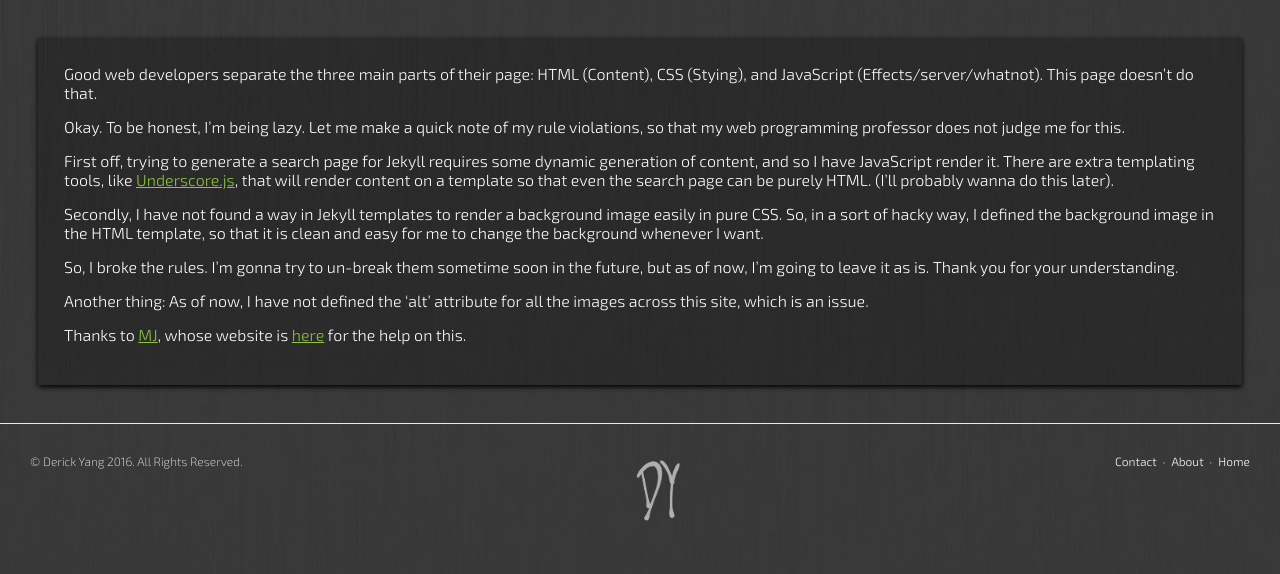
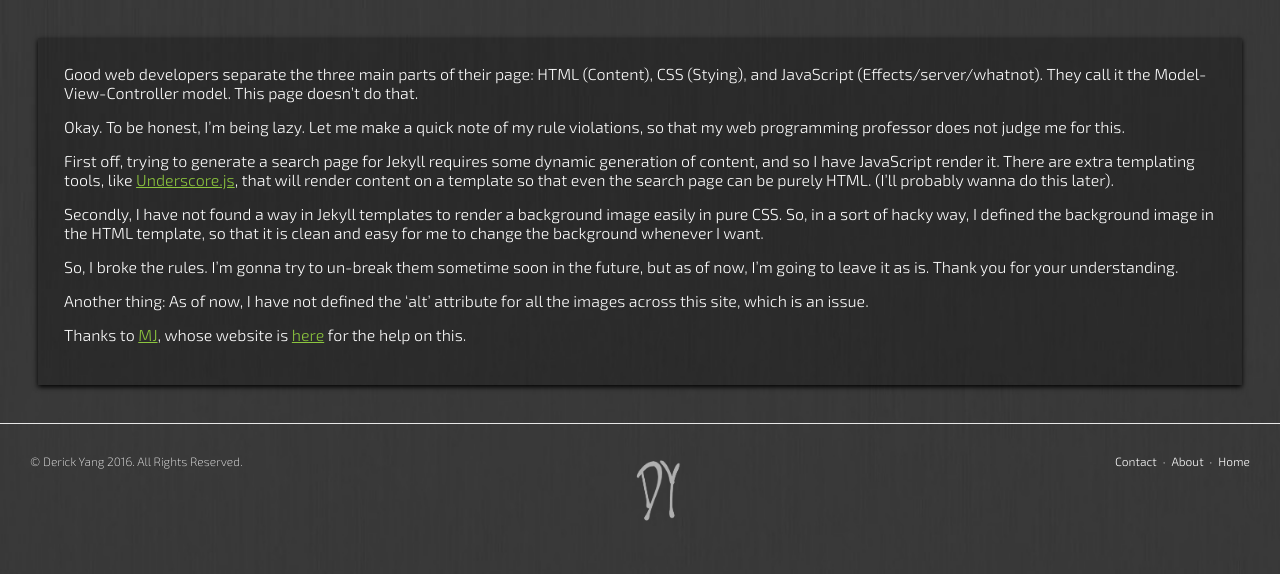
Before and after one commit to dyang108/dyang108.github.io, a Jekyll site: the page built from _posts/Posts/2016-02-02-separation-church-state.md, in a window 1280 px wide. Shown: the part 404-978 px from the top of the page. Built offline with Jekyll 4.4.1, drawn with Linux system fonts in a browser that asks for light colours.

Commit message:
add perfectionism post

```diff
--- a/_posts/Posts/2016-02-02-separation-church-state.md
+++ b/_posts/Posts/2016-02-02-separation-church-state.md
@@ -6,7 +6,7 @@
 background: http://www.webcodecentral.com/wp-content/uploads/2013/05/html-sublimetext.jpg
 ---
 
-Good web developers separate the three main parts of their page: HTML (Content), CSS (Stying), and JavaScript (Effects/server/whatnot). This page doesn't do that.
+Good web developers separate the three main parts of their page: HTML (Content), CSS (Stying), and JavaScript (Effects/server/whatnot). They call it the Model-View-Controller model. This page doesn't do that.
 
 Okay. To be honest, I'm being lazy. Let me make a quick note of my rule violations, so that my web programming professor does not judge me for this.
 
```
Also changed, not shown: _posts/Posts/2016-04-22-perfectionism.md (added, +29 -0 lines).
